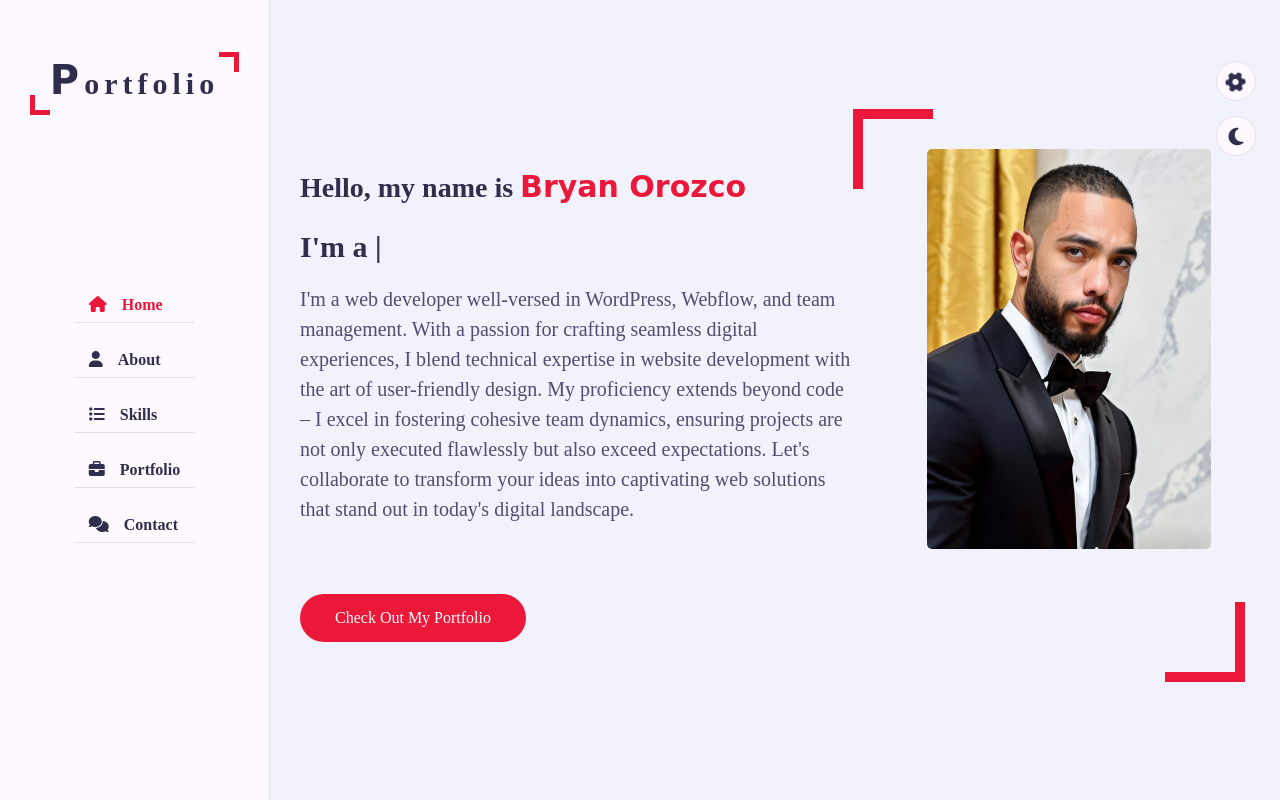
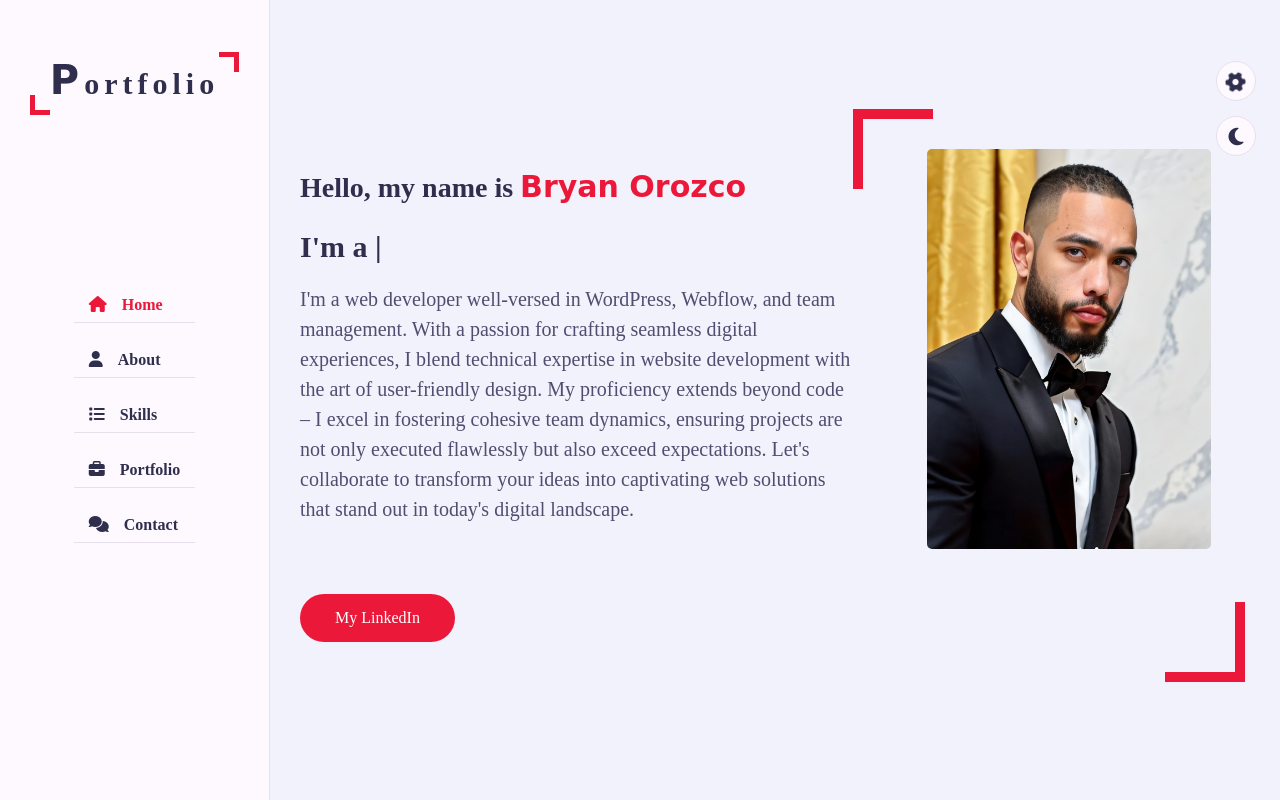
Before and after one commit to MrRozco/PORTFOLIO, a plain HTML site: page index.html in a window 1280 px wide. Drawn offline with nearby package versions, Linux system fonts and the light colour scheme; a web font is replaced by a local one.

Commit message:
Update button

```diff
--- a/index.html
+++ b/index.html
@@ -52,7 +52,7 @@
                                     website development with the art of user-friendly design. My proficiency extends beyond code –
                                     I excel in fostering cohesive team dynamics, ensuring projects are not only executed flawlessly but also exceed expectations.
                                     Let's collaborate to transform your ideas into captivating web solutions that stand out in today's digital landscape.</p>
-                                <a href="http://www.bryanorozcoportfolio.com/#portfolio" class="btn">Check Out My Portfolio</a>
+                                <a href="https://www.linkedin.com/in/bryan-orozco-5132891b5/" class="btn">My LinkedIn</a>
                             </div>
                             <div class="home-img padd-15">
                                 <img src="images/portrait.jpeg" alt="">
```
